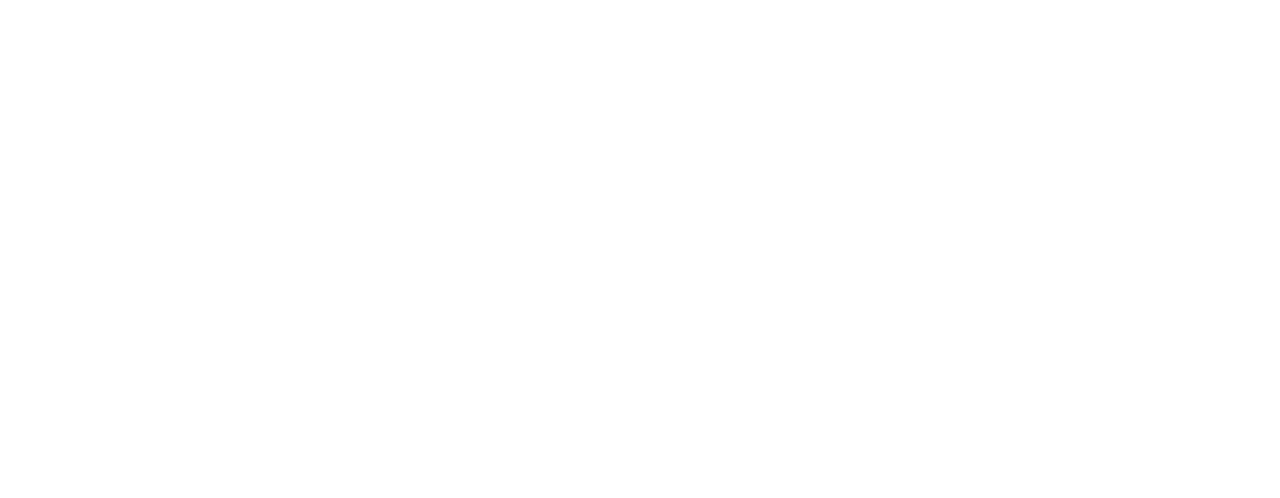
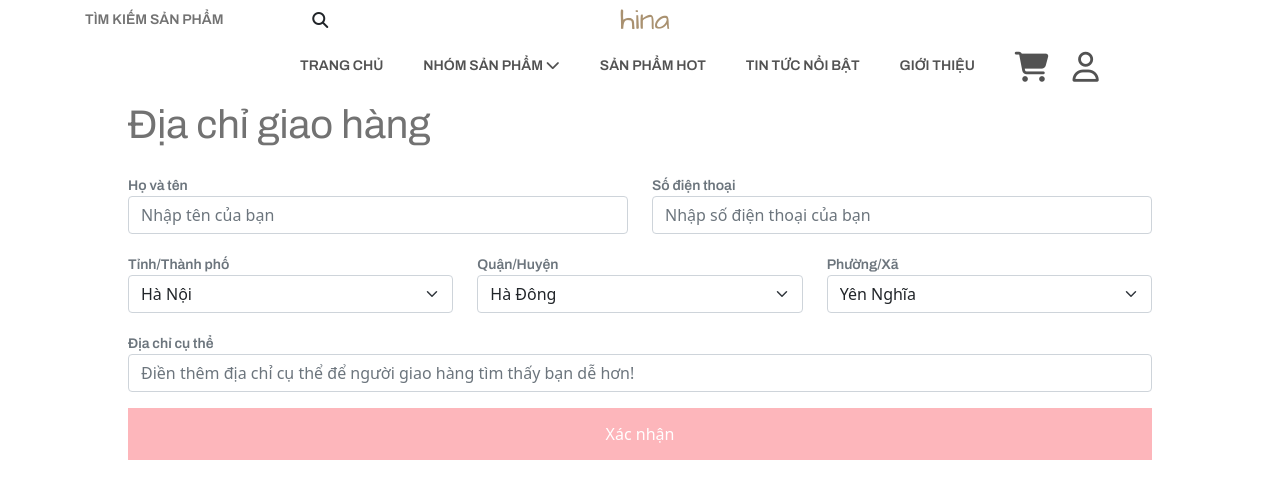
Before and after one commit to panue123/front0504, a plain HTML site: page Hina no1/diachigiaohang.html in a window 1280 px wide. Drawn offline with nearby package versions, Linux system fonts and the light colour scheme; a web font is replaced by a local one.

```diff
--- a/Hina no1/asset/css/base.css
+++ b/Hina no1/asset/css/base.css
@@ -1,3 +1,6 @@
 .border-green {
 	border: solid 1px green;
 }
+.border-red {
+	border: solid 1px red;
+}
--- /dev/null
+++ b/Hina no1/asset/css/diachigiaohang.css
@@ -0,0 +1,23 @@
+.content{
+    width: 80%!important;
+    margin-left: 10%;
+    margin-right: 10%;
+}
+.add-text{
+    color: #727272;
+	font-size: 40px;
+	font-family: "Archivo", serif;
+	font-weight: 400;
+}
+.form-text{
+    color: #727272;
+	font-size: 40px;
+	font-family: "Archivo", serif;
+	font-weight: 600;
+}
+.btn-color{
+    border: none!important;
+    height: 200%;
+    background-color: #FDB6BB!important;
+    color: #FFFEFE;
+}
--- a/Hina no1/diachigiaohang.html
+++ b/Hina no1/diachigiaohang.html
@@ -6,6 +6,7 @@
     <link rel="stylesheet" href="asset/css/base.css">
 	<link rel="stylesheet" href="asset/css/main.css">
 	<link rel="stylesheet" href="asset/css/reset.css">
+	<link rel="stylesheet" href="asset/css/diachigiaohang.css">
 	<link href="https://cdn.jsdelivr.net/npm/bootstrap@5.0.2/dist/css/bootstrap.min.css" rel="stylesheet"
 		integrity="sha384-EVSTQN3/azprG1Anm3QDgpJLIm9Nao0Yz1ztcQTwFspd3yD65VohhpuuCOmLASjC" crossorigin="anonymous">
 	<link rel="preconnect" href="https://fonts.googleapis.com">
@@ -23,7 +24,112 @@
     <title>Document</title>
 </head>
 <body>
-
+    <div class="container-fluid px-0">
+		<div class="header">
+			<div class="navbar">
+				<div class="row first-nav-row mx-0 w-100">
+					<div class="col ">
+						<div class="row">
+							<div class="col-4 nav-search-text">TÌM KIẾM SẢN PHẨM</div>
+							<div class="col-6 nav-search-icon"><i class="fa-solid fa-magnifying-glass"></i></div>
+						</div>
+					</div>
+					<div class="col nav-logo">
+						<span>hina</span>
+					</div>
+				</div>
+				<div class="row second-nav-row w-100">
+					<div class="col second-nav-text"><a href="">TRANG CHỦ</a></div>
+					<div class="col second-nav-text"><a href="">NHÓM SẢN PHẨM <i
+								class="fa-solid fa-chevron-down"></i></a>
+					</div>
+					<div class="col second-nav-text"><a href="">SẢN PHẨM HOT</a></div>
+					<div class="col second-nav-text"><a href="">TIN TỨC NỔI BẬT</a></div>
+					<div class="col second-nav-text"><a href="">GIỚI THIỆU</a></div>
+					<div class="col second-nav-text">
+						<div class="row">
+							<div class="col">
+								<a href="" class="second-nav-icon"><i class="fa-solid fa-cart-shopping"></i></a>
+							</div>
+							<div class="col"><a href="" class="second-nav-icon"><i class="fa-regular fa-user"></i></a>
+							</div>
+						</div>
+					</div>
+				</div>
+			</div>
+		</div>
+		<div class="content">
+			<form action="">
+				<div class="row">
+					<div class="col">
+						<p class="add-text">Địa chỉ giao hàng</p>
+					</div>
+				</div>
+				<div class="row">
+					<div class="col">
+						<div class="mb-3">
+							<label for="inputName" class="form-lable form-text">Họ và tên</label>
+							<input type="text" class="form-control" id="inputName" placeholder="Nhập tên của bạn">
+						</div>
+					</div>
+					<div class="col">
+						<div class="mb-3">
+							<label for="inputNumber" class="form-lable form-text">Số điện thoại</label>
+							<input type="text" class="form-control" id="inputNumber" placeholder="Nhập số điện thoại của bạn">
+						</div>
+					</div>
+				</div>
+				<div class="row">
+					<div class="col">
+						<div class="mb-3">
+							<label for="selectCity" class="form-lable form-text">Tỉnh/Thành phố</label>
+							<select class="form-select" id="selectCity" aria-label="">
+								<option selected>Hà Nội</option>
+								<option value="1">One</option>
+								  <option value="2">Two</option>
+								  <option value="3">Three</option>
+							</select>
+						</div>
+					</div>
+					<div class="col">
+						<div class="mb-3">
+							<label for="selectDistrict" class="form-lable form-text">Quận/Huyện</label>
+							<select class="form-select" id="selectDistrict" aria-label="">
+								<option selected>Hà Đông</option>
+								<option value="1">One</option>
+								  <option value="2">Two</option>
+								  <option value="3">Three</option>
+							</select>
+						</div>
+					</div>
+					<div class="col">
+						<div class="mb-3">
+							<label for="selectWard" class="form-lable form-text">Phường/Xã</label>
+							<select class="form-select" id="selectWard" aria-label="">
+								<option selected>Yên Nghĩa</option>
+								<option value="1">One</option>
+								  <option value="2">Two</option>
+								  <option value="3">Three</option>
+							</select>
+						</div>
+					</div>
+				</div>
+				<div class="row">
+					<div class="col">
+						<div class="mb-3">
+							<label for="inputAdd" class="form-lable form-text">Địa chỉ cụ thể</label>
+							<input type="text" name="" id="inputAdd" class="form-control" placeholder="Điền thêm địa chỉ cụ thể để người giao hàng tìm thấy bạn dễ hơn!">
+						</div>
+					</div>
+				</div>
+				<div class="row">
+					<div class="col">
+						<button class="bnt w-100 btn-color" type="button">Xác nhận</button>
+					</div>
+				</div>
+			</form>
+		</div>
+		</div>
     <script src="https://cdn.jsdelivr.net/npm/bootstrap@5.0.2/dist/js/bootstrap.bundle.min.js"
 			integrity="sha384-MrcW6ZMFYlzcLA8Nl+NtUVF0sA7MsXsP1UyJoMp4YLEuNSfAP+JcXn/tWtIaxVXM"
 			crossorigin="anonymous"></script>
```
Also changed, not shown: Hina no1/asset/css/trangthaidonsaudat.css (added, +82 -0 lines), Hina no1/giohang.html (+1 -1 lines), Hina no1/trangthaidonsaudat.html (added, +168 -0 lines), Hina no1/asset/img/a3.jpg (added).
